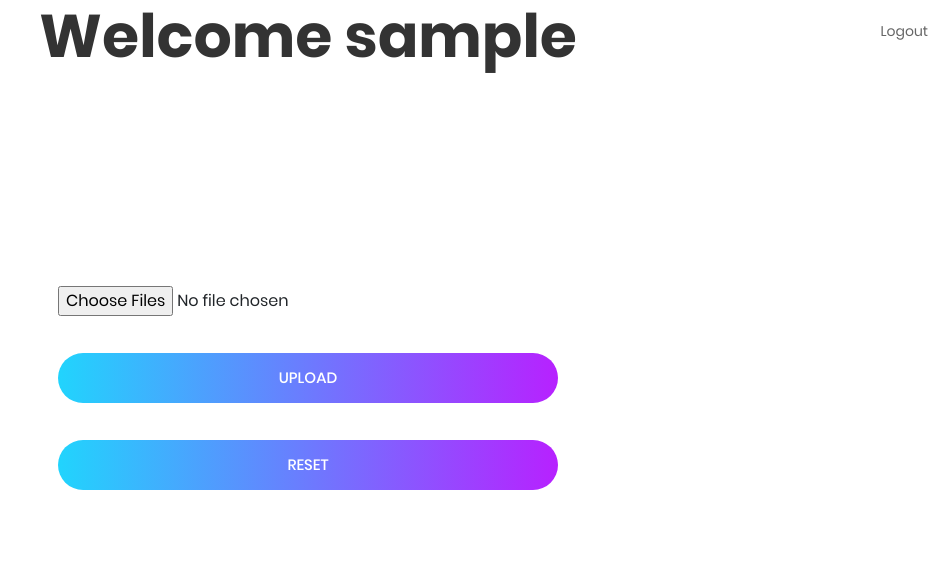
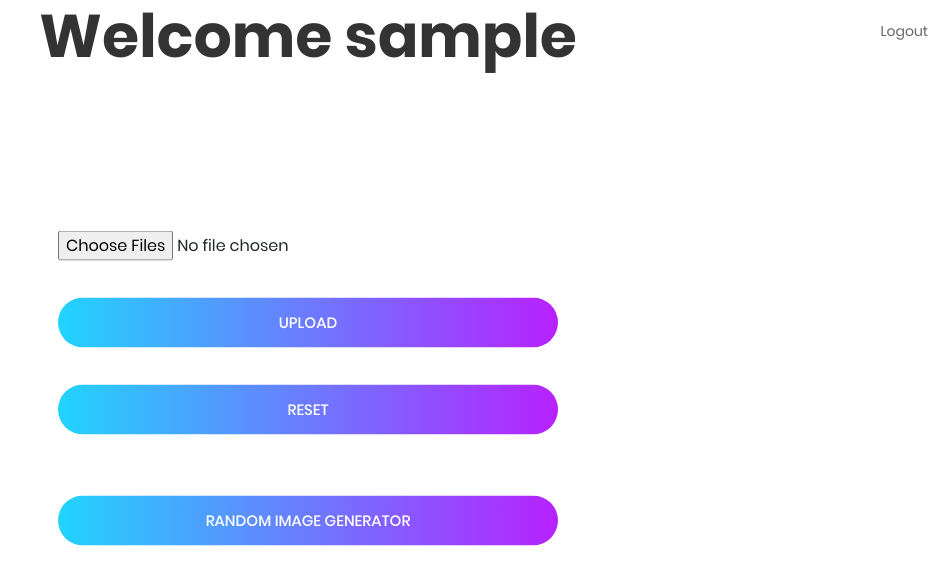
Before and after one commit to PedroMSilvestre/Trabalho_CN, a Flask app: page /home in a window 1280 px wide. Shown: the top 585 px of the page, without its empty margins (332-1280 px from the left). Run offline with Flask 3, Linux system fonts and the light colour scheme; the visitor is signed in with stand-in values (Sample User, id 1); some libraries are stand-ins or nearby versions.

Commit message:
Adição de Botão "Random Image Generator"

```diff
--- a/templates/home.html
+++ b/templates/home.html
@@ -91,6 +91,16 @@
 			 </span>
 			 {% endif %}
 		 </div>
+		 <br>
+		 <div class="container-login100-form-btn">
+			<div class="wrap-login100-form-btn">
+				<div class="login100-form-bgbtn"></div>
+					<button class="login100-form-btn">
+						Random Image Generator
+					</button>
+			</div>
+		 </div>
+		 <br>
 	 </div>
 	</form>
 
```
